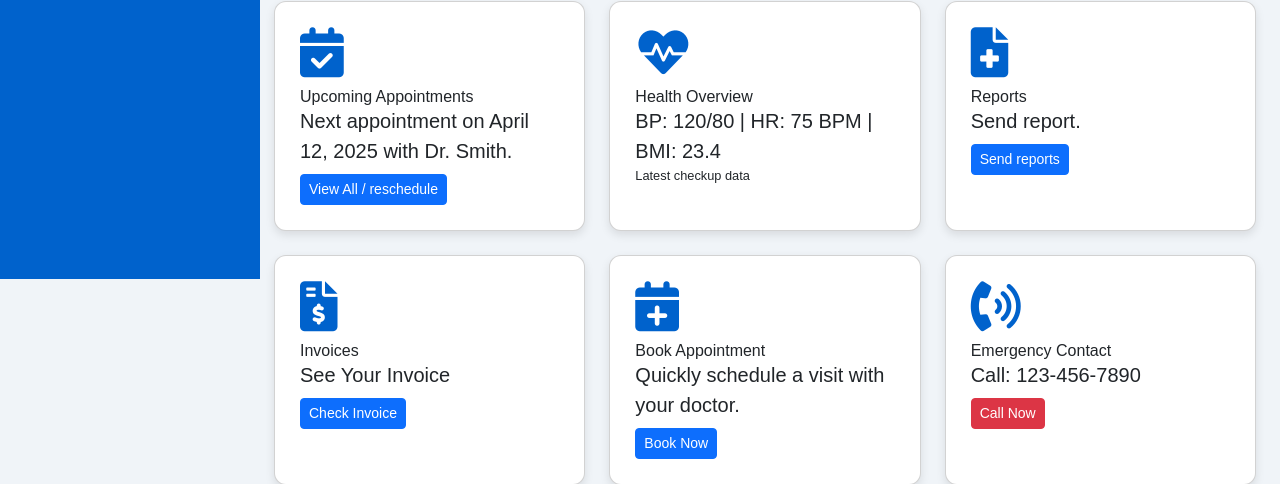
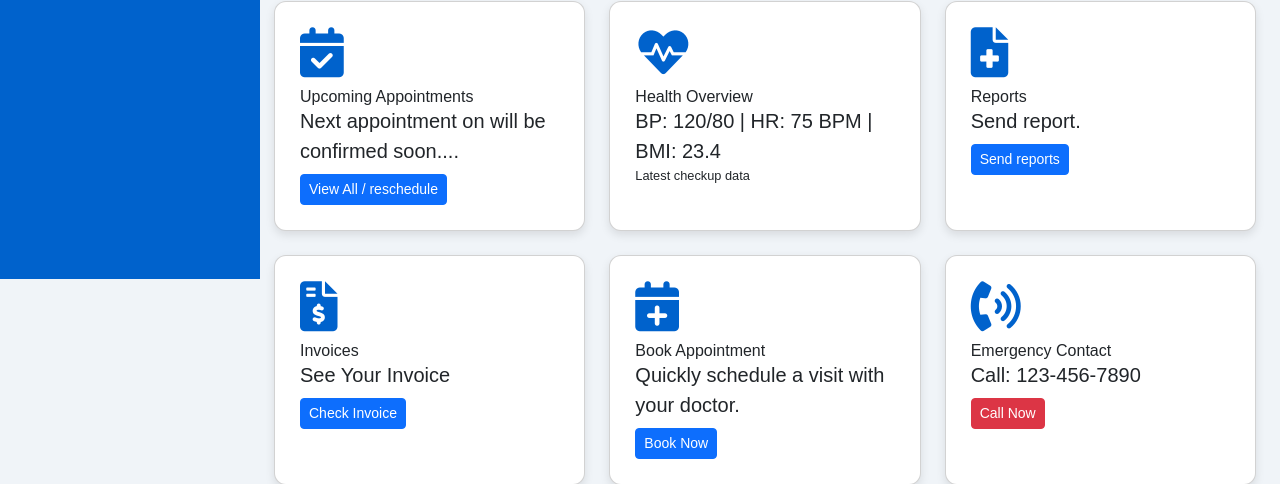
Before and after one commit to trayanks28/Healthcare, a PHP site: page /pateint.php in a window 1280 px wide. Shown: the part 531-1015 px from the top of the page. Run offline with PHP 8.4, Linux system fonts and the light colour scheme; the visitor is signed in with stand-in values (Sample User, id 1); data comes from the database, SQL or seed files in the repository; data that the repository does not hold is empty; some libraries are stand-ins or nearby versions.

Commit message:
Update upcoming appointment message in pateint.php

```diff
--- a/pateint.php
+++ b/pateint.php
@@ -331,7 +331,7 @@ const bpChart = new Chart(ctx, {
   <div class="card">
     <i class="fa-solid fa-calendar-check"></i>
     <h3>Upcoming Appointments</h3>
-    <p>Next appointment on April 12, 2025 with Dr. Smith.</p>
+    <p>Next appointment on will be confirmed soon....</p>
     <a href="#" onclick="showSection('book-appointment')" class="btn btn-sm btn-primary mt-2">View All / reschedule</a>
   </div>
 
```
